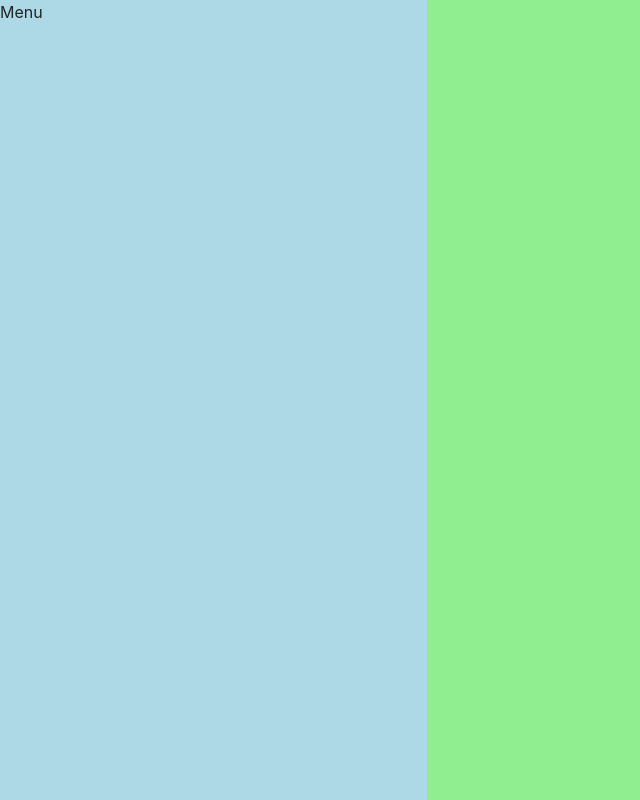
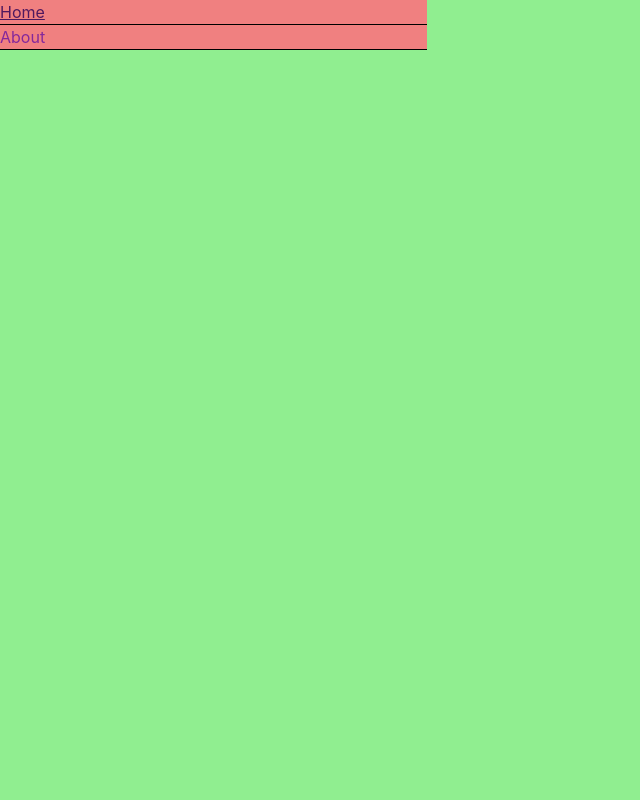
Before and after one commit to BigRiceEater/burgershop-dashboard, a React (Create React App) app: page / in a window 1280 px wide. Shown: the whole page, without its empty margins (0-640 px from the left). Built offline with nearby package versions, Linux system fonts and the light colour scheme.

Commit message:
Add basic side menu

```diff
--- /dev/null
+++ b/src/components/navigation/menu/SideMenu.jsx
@@ -0,0 +1,29 @@
+import React, { Component } from 'react';
+import { Link } from 'react-router-dom';
+import { Nav, NavItem } from 'reactstrap';
+
+class SideMenu extends Component {
+  state = {
+    menu: [{ to: '/', label: 'Home' }, { to: '/about', label: 'About' }]
+  };
+
+  createMenuItem = ({ to, label }) => (
+    <NavItem key={label}>
+      <Link to={to}>
+        <div style={{ width: '100%', borderBottom: '1px black solid' }}>
+          {label}
+        </div>
+      </Link>
+    </NavItem>
+  );
+
+  render() {
+    return (
+      <Nav vertical pills style={{ backgroundColor: 'lightcoral' }}>
+        {this.state.menu.map((m) => this.createMenuItem(m))}
+      </Nav>
+    );
+  }
+}
+
+export default SideMenu;
--- a/src/views/MainLayout.jsx
+++ b/src/views/MainLayout.jsx
@@ -1,25 +1,22 @@
 import React, { Component } from 'react';
+import { BrowserRouter as Router } from 'react-router-dom';
 import { Container, Row, Col } from 'reactstrap';
+
+import SideMenu from './../components/navigation/menu/SideMenu';
 
 class MainLayout extends Component {
   state = {};
   render() {
     return (
       <Container fluid style={{ backgroundColor: 'lightgreen' }}>
-        <Row>
-          <Col sm='4' style={{ minHeight: '100vh', padding: '0px' }}>
-            <div
-              style={{
-                height: '100%',
-                width: '100%',
-                backgroundColor: 'lightblue'
-              }}>
-              {' '}
-              Menu{' '}
-            </div>
-          </Col>
-          <Col sm='8'>{this.props.children}</Col>
-        </Row>
+        <Router>
+          <Row>
+            <Col sm='4' style={{ minHeight: '100vh', padding: '0px' }}>
+              <SideMenu />
+            </Col>
+            <Col sm='8'>{this.props.children}</Col>
+          </Row>
+        </Router>
       </Container>
     );
   }
```
